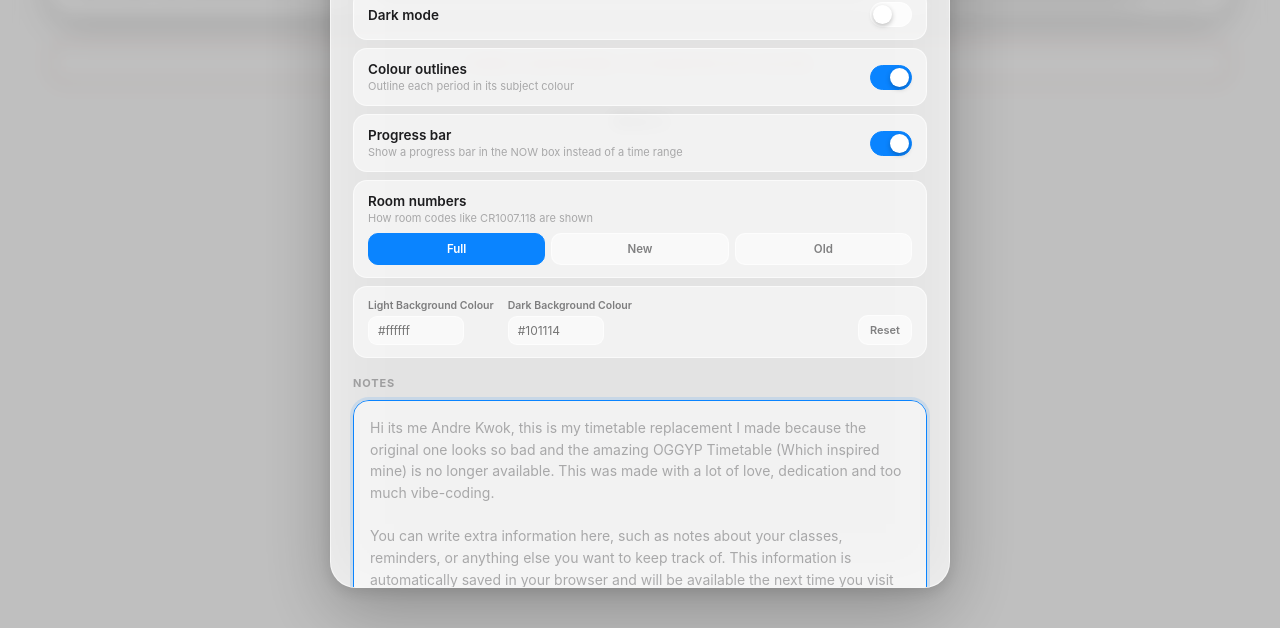
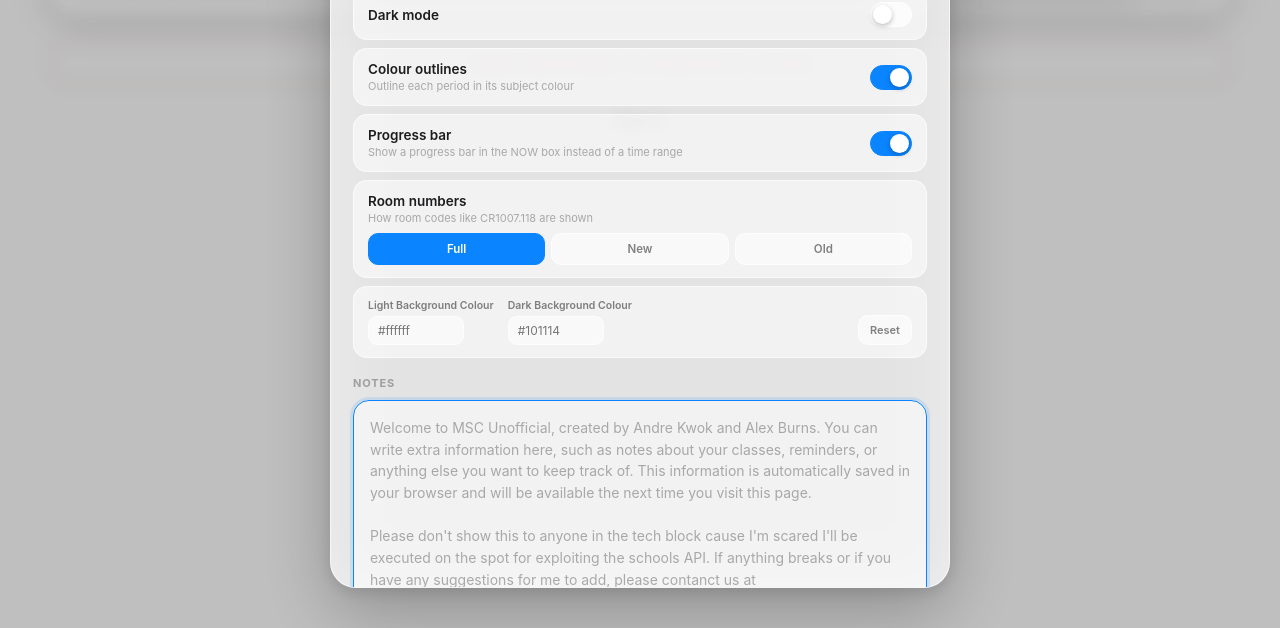
Before and after one commit to AlexBurns2/timetable, a website: page index.html in a window 1280 px wide. Both pictures are taken after a click on the button "⚙️". Shown: the part 172-800 px from the top of the page. Drawn offline with Linux system fonts and the light colour scheme; no server answers.

Commit message:
push some text changes

```diff
--- a/index.html
+++ b/index.html
@@ -247,17 +247,13 @@
 </div>
 </div>
 <div class="settingsHeading">Notes</div>
-<textarea class="infoTextarea" id="infoTextarea" placeholder="Hi its me Andre Kwok, this is my timetable replacement I made because the original one looks so bad and the amazing OGGYP Timetable (Which inspired mine) is no longer available. This was made with a lot of love, dedication and too much vibe-coding.
-
-You can write extra information here, such as notes about your classes, reminders, or anything else you want to keep track of. This information is automatically saved in your browser and will be available the next time you visit this page.
-
-Please don't show this to anyone in the tech block cause I'm scared I'll be executed on the spot for exploiting the schools API.
-
-If anything breaks or if you have any suggestions for me to add, please contanct me at andretnk49@gmail.com, or anywhere else."></textarea>
+<textarea class="infoTextarea" id="infoTextarea" placeholder="Welcome to MSC Unofficial, created by Andre Kwok and Alex Burns. You can write extra information here, such as notes about your classes, reminders, or anything else you want to keep track of. This information is automatically saved in your browser and will be available the next time you visit this page.
+
+Please don't show this to anyone in the tech block cause I'm scared I'll be executed on the spot for exploiting the schools API. If anything breaks or if you have any suggestions for me to add, please contanct us at andre.kwok2@education.nsw.gov.au or alex.burns6@education.nsw.gov.au, or anywhere else."></textarea>
 <div class="infoPopupFooter">
 <span class="infoSaved" id="infoSaved"></span>
 <div class="infoFooterActions">
-<a class="infoRepoLink" id="infoRepoLink" href="https://github.com/Pugmeowla/timetable" target="_blank" rel="noopener noreferrer" title="View source and README on GitHub">Github</a>
+<a class="infoRepoLink" id="infoRepoLink" href="https://github.com/AlexBurns2/timetable" target="_blank" rel="noopener noreferrer" title="View source and README on GitHub">Github</a>
 <button class="infoClear" id="exportCalendarBtn" type="button" title="Download the currently shown timetable (Week A and Week B) as an .ics calendar file">Export .ics</button>
 <button class="infoClear" id="infoClear" type="button">Clear</button>
 </div>
```
